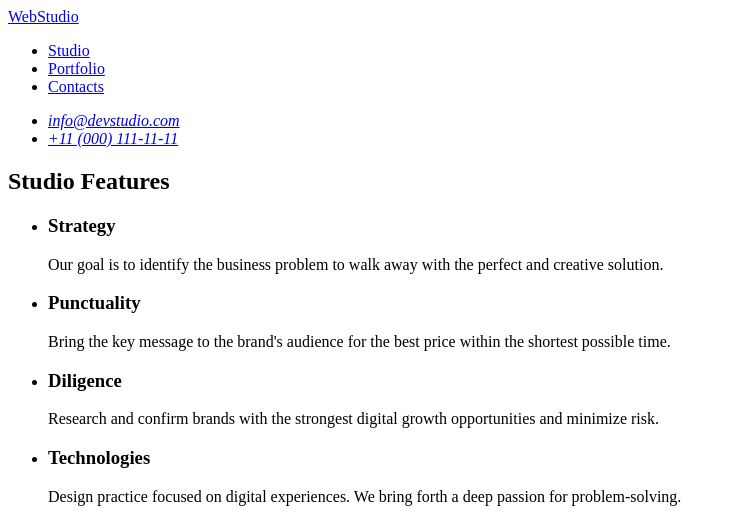
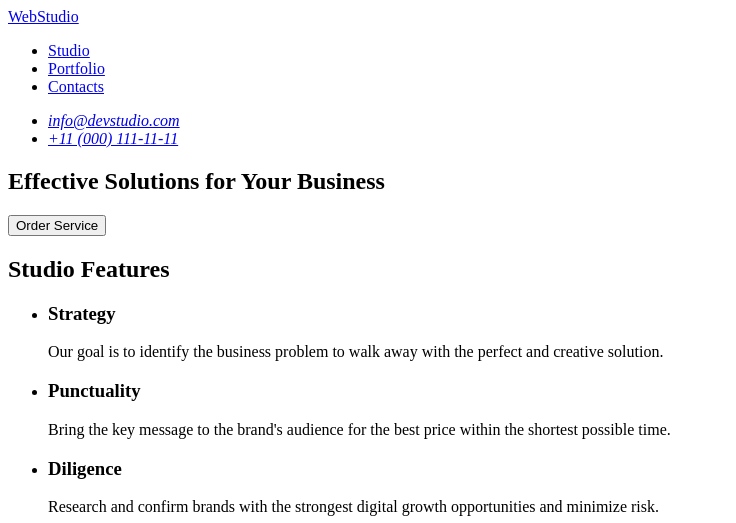
Before and after one commit to kykylkan/goit-markup-hw-01, a plain HTML site: page index.html in a window 1280 px wide. Shown: the top 523 px of the page, without its empty margins (0-736 px from the left). Drawn offline with Linux system fonts and the light colour scheme.

Commit message:
fix html

```diff
--- a/index.html
+++ b/index.html
@@ -25,6 +25,11 @@
     </header>
 
     <main>
+        <section id="hero">
+            <h1>Effective Solutions for Your Business</h1>
+            <button type="button">Order Service</button>
+        </section>
+
         <section id="studio">
             <h2>Studio Features</h2>
             <ul>
```
